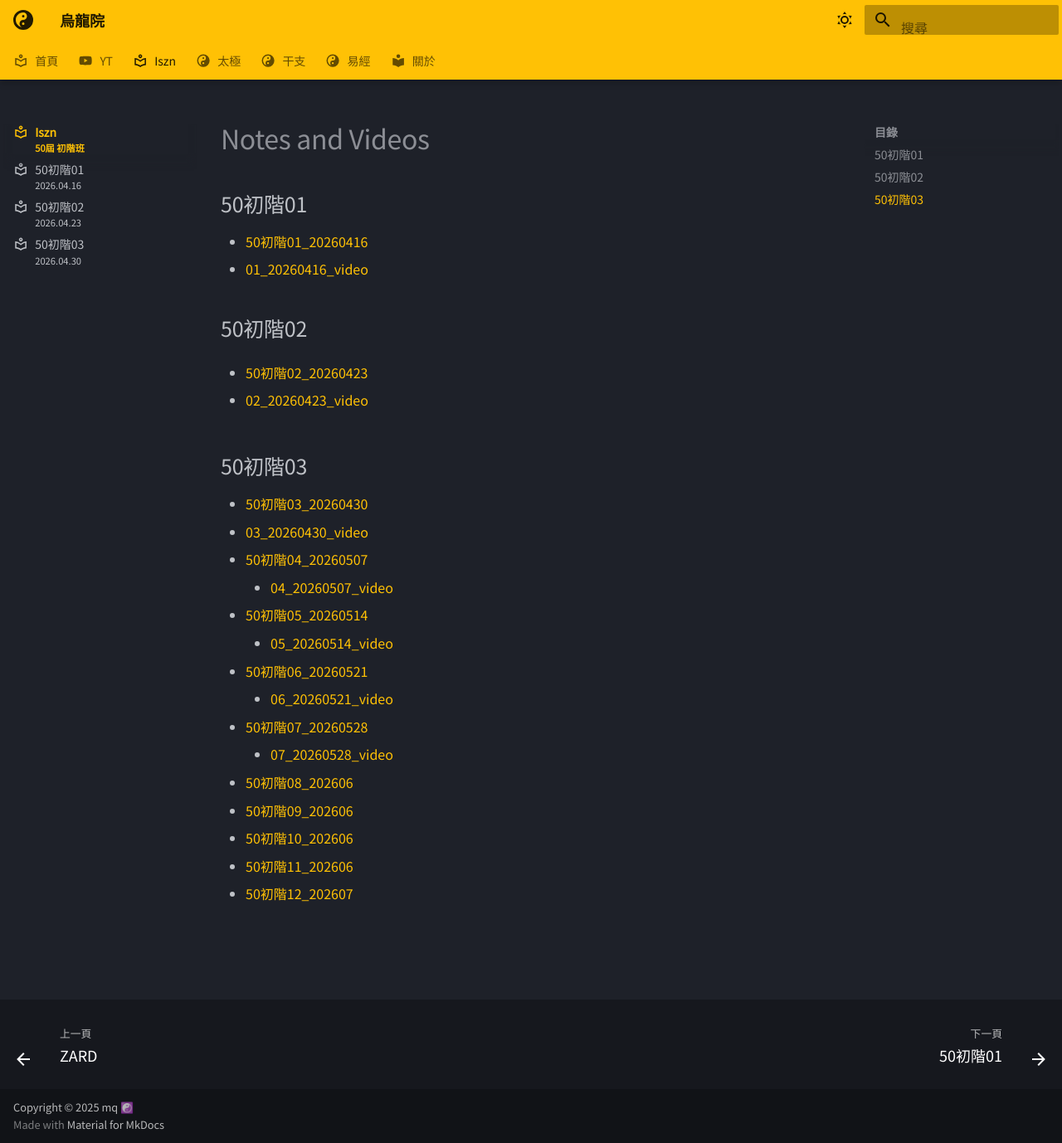
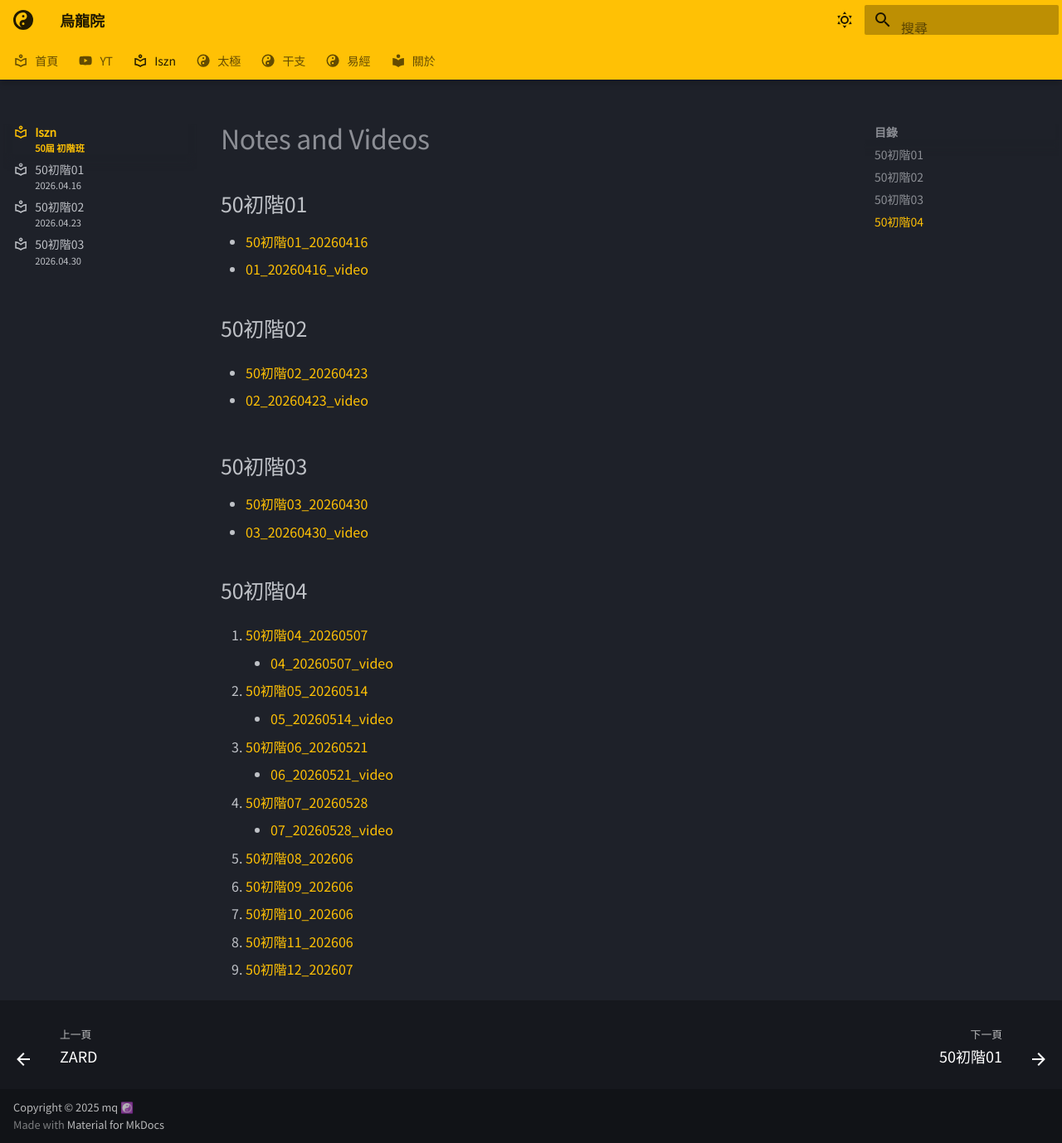
Before and after one commit to oolongyuan/oolongyuan.github.io, an MkDocs documentation site: the page built from docs/iszn/index.md, in a window 1280 px wide and 1378 px high. Shown: the whole window at 83% size. Built offline with MkDocs 1.6.1 and Material for MkDocs 9.7.7, drawn with Linux system fonts in a browser that asks for light colours; some web fonts are replaced.

Commit message:
formatted

```diff
--- a/docs/iszn/index.md
+++ b/docs/iszn/index.md
@@ -23,6 +23,9 @@ subtitle: 50屆 初階班
  - [50初階03_20260430](/iszn/class_03/)
  - [03_20260430_video](https://iframe.mediadelivery.net/embed/431082/ebaeaed0-c390-4052-b9e7-f98731c99cb5?autoplay=false){target="_blank"}
 
+
+## 50初階04
+
  1. [50初階04_20260507](/iszn/class_04/)
 
     - [04_20260507_video](https://iframe.mediadelivery.net/embed/431082/15a47795-d5ce-43dc-8390-27b5236dbc16?autoplay=false){target="_blank"}
```
